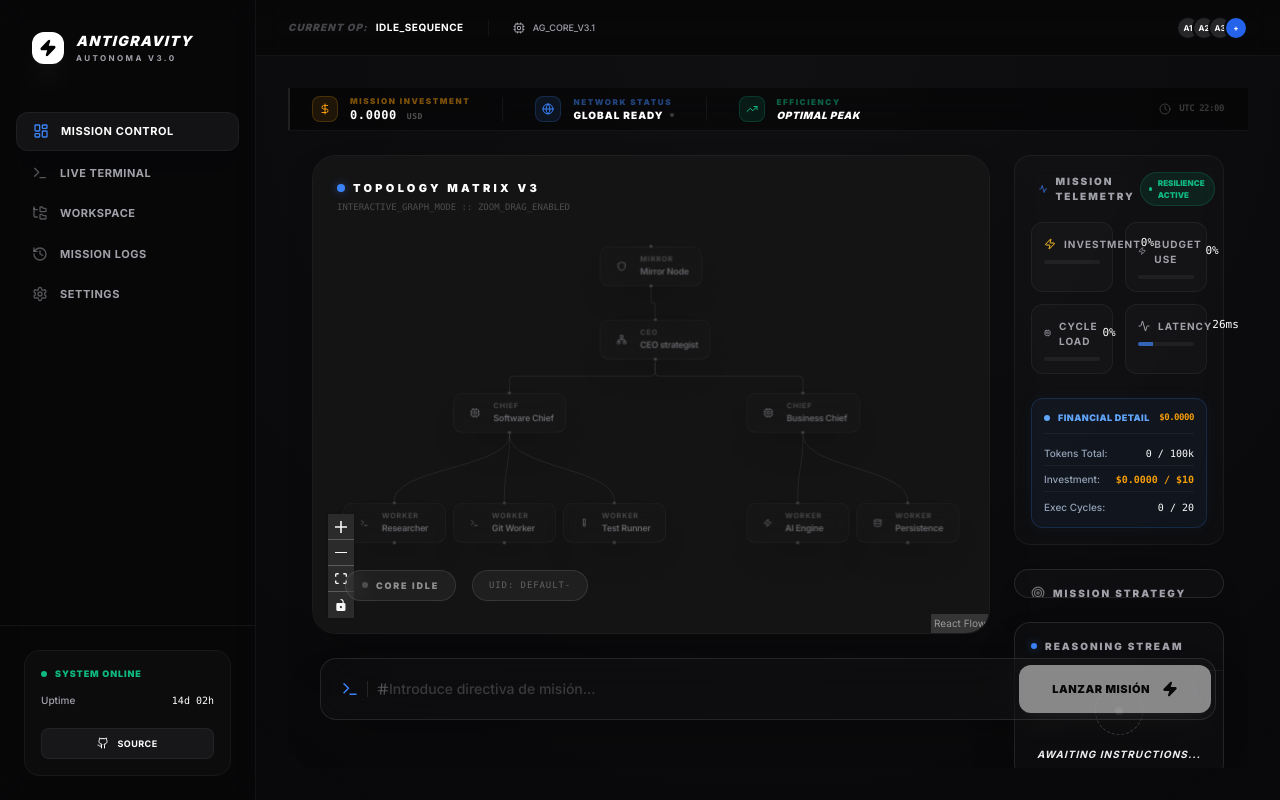
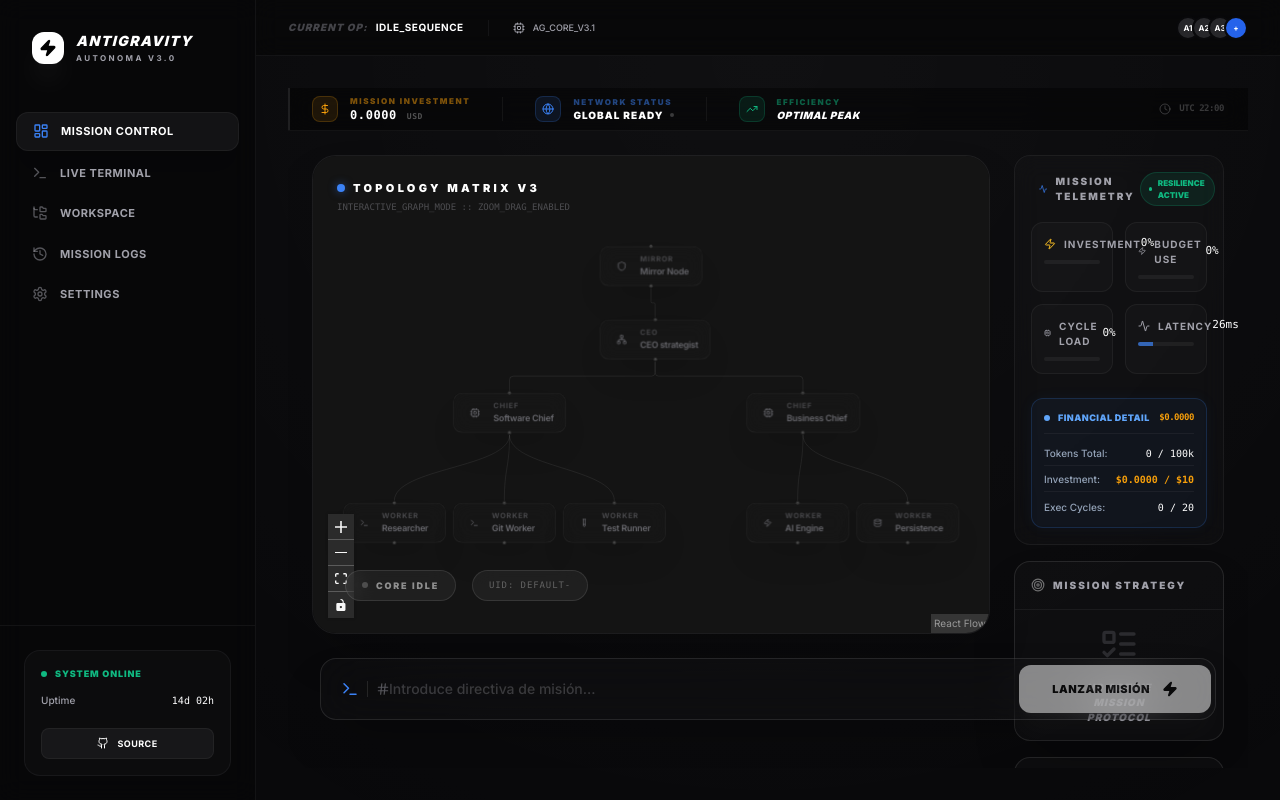
Before and after one commit to mauroociappinaph/startup-autonoma, a Next.js app in the folder frontend/: page / in a window 1280 px wide. Built offline with nearby package versions, Linux system fonts and the light colour scheme.

Commit message:
style(frontend): optimize right sidebar layout and update roadmap

```diff
--- a/frontend/src/app/page.tsx
+++ b/frontend/src/app/page.tsx
@@ -49,20 +49,21 @@ export default function Dashboard() {
           </div>
 
           {/* Panel Derecho: Estrategia y Métricas (1/4) */}
-          <div className="hidden lg:flex flex-col gap-6 min-h-0">
+          <div className="hidden lg:flex flex-col gap-4 min-h-0">
             <div className="glass rounded-2xl p-4 border border-white/5">
               <SystemHealth />
             </div>
 
-            <div className="flex-1 flex flex-col min-h-0 gap-6">
-              <div className="h-[45%]">
+            <div className="flex-1 flex flex-col min-h-0 gap-4">
+              <div className="flex-[0.45] min-h-[180px]">
                 <StrategyCard />
               </div>
-              <div className="flex-1">
+              <div className="flex-[0.55] min-h-[250px]">
                 <ReasoningFeed />
               </div>
             </div>
           </div>
+
         </div>
 
         {/* Barra de Comandos (Fixed/Bottom) */}
```
Also changed, not shown: 2 other files (tests, documents, lock files or other folders).
